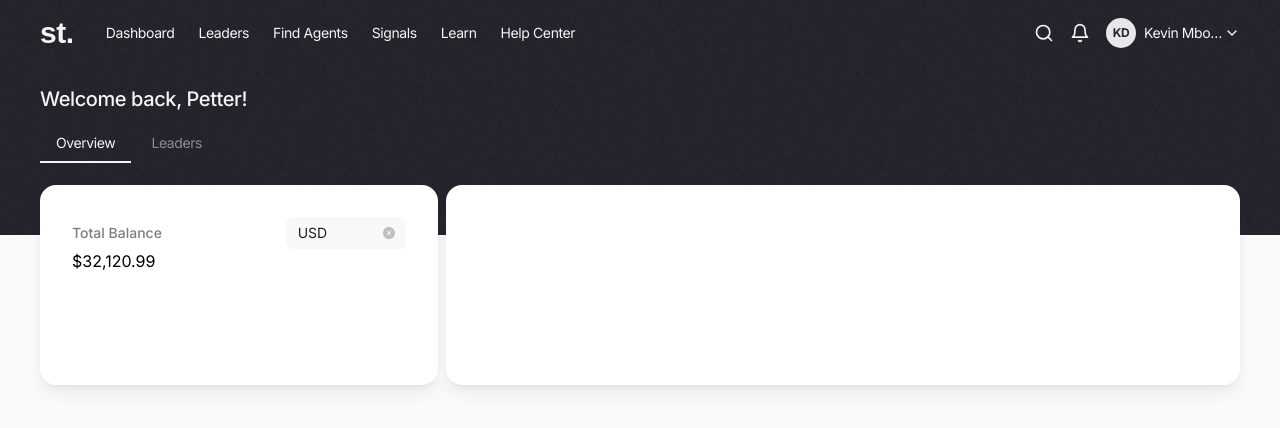
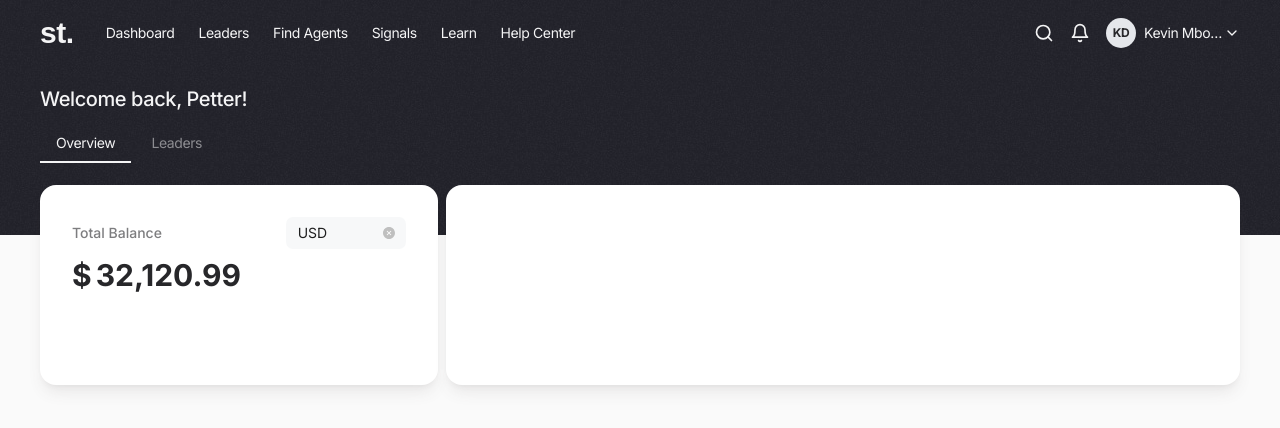
Before and after one commit to kevindermot99/simpleTrading, a React (Vite) app: page /#/ in a window 1280 px wide. Shown: the top 428 px of the page. Built offline with nearby package versions, Linux system fonts and the light colour scheme; a web font is replaced by a local one.

Commit message:
Update Home.jsx

```diff
--- a/src/pages/Home.jsx
+++ b/src/pages/Home.jsx
@@ -23,7 +23,7 @@ function Home() {
                     </button>
                 </div>
             </div>
-            <div className="flex gap-2 w-full bg-transparent h-[200px] mt-[-50px] px-10">
+            <div className="flex gap-2 w-full bg-transparent h-[200px] mt-[-50px] px-10 text-text-color-black">
                 <div className="w-1/3 bg-white shadow-lg shadow-stone-600/10 rounded-2xl flex flex-col p-8">
                     <div className="flex items-center justify-between w-full">
                         <h1 className="text-sm text-text-color-black/60 font-medium">
@@ -61,7 +61,7 @@ function Home() {
                         </ConfigProvider>
                     </div>
                     <div className="w-full">
-                        <h1>$32,120.99</h1>
+                        <h1 className="py-2 text-3xl font-bold"><span className="pr-1">$</span>32,120.99</h1>
                     </div>
                 </div>
                 <div className="w-2/3 bg-white shadow-lg shadow-stone-600/10 rounded-2xl"></div>
```
